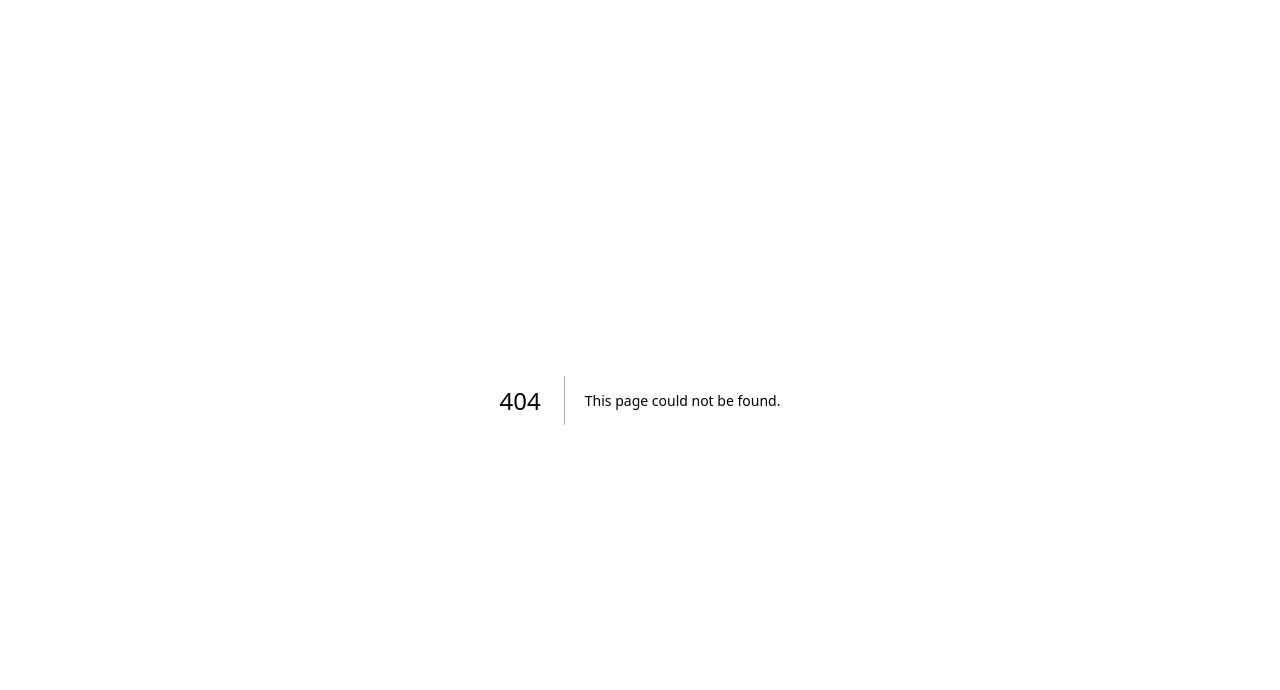
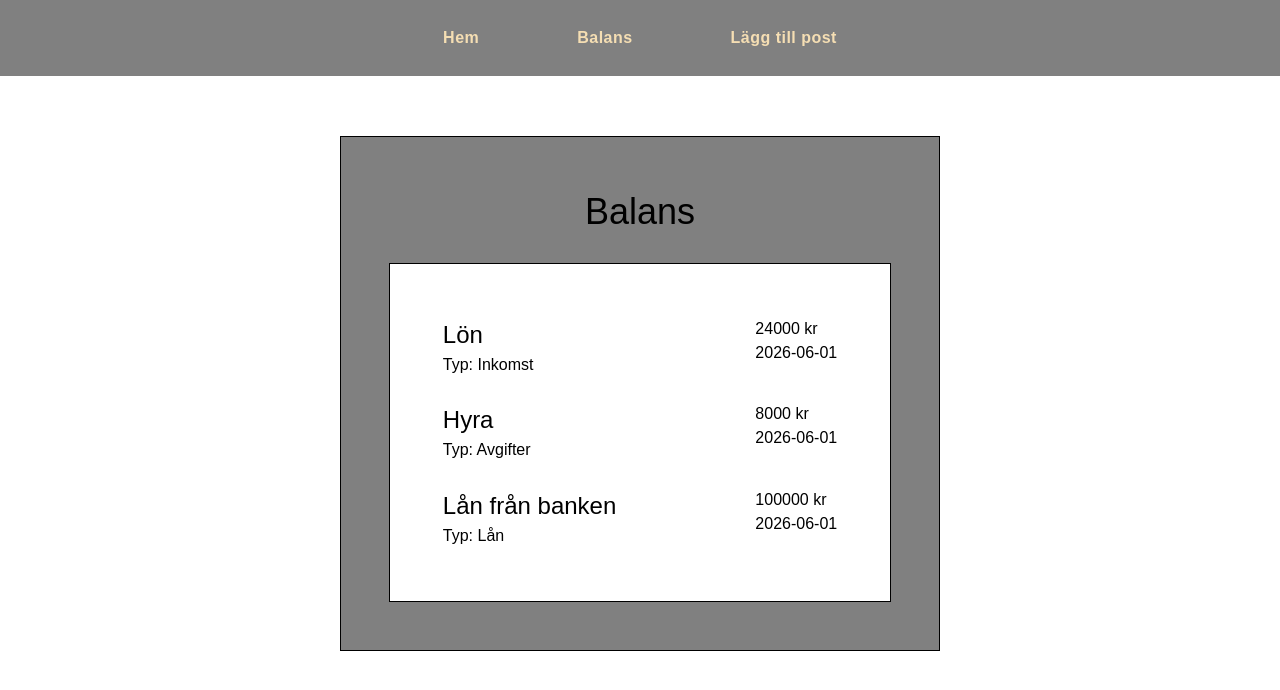
Before and after one commit to Orenji01/React_projekt, a Next.js app in the folder labb3reactnext/: page /balance in a window 1280 px wide. Before the commit this address had no page. Shown: the top 690 px of the page. Built offline with nearby package versions, Linux system fonts and the light colour scheme.

Commit message:
Added simple balance page and navbar

```diff
--- /dev/null
+++ b/labb3reactnext/app/balance/page.module.css
@@ -0,0 +1,46 @@
+.balanceContainer {
+    min-height: 800px;
+    padding-top: 60px;
+}
+
+.balanceCard {
+    max-width: 600px;
+    height: 90%;
+    min-height: 500px;
+    margin: 0 auto;
+    border: 1px solid black;
+    padding: 3rem;
+    background: grey;
+}
+
+.balanceList {
+    border: 1px solid black;
+    padding: 40px;
+    color: black;
+    background: white;
+}
+
+.balanceItem {
+    display: flex;
+    justify-content: space-between;
+    gap: 1rem;
+    background: white;
+    padding: 0.8rem;
+}
+
+.balanceItem h2 {
+    font-size: 24px;
+}
+
+.title {
+    text-align: center;
+    color: black;
+    padding-bottom: 24px;
+    font-weight: 500;
+    font-size: 36px;
+}
+
+.text {
+    text-align: center;
+    color: black;
+}
--- /dev/null
+++ b/labb3reactnext/app/balance/page.tsx
@@ -0,0 +1,64 @@
+import styles from "./page.module.css"
+
+interface BalanceItem {
+    id: number;
+    title: string;
+    type: "Inkomst" | "Avgifter" | "Lån" | "Sparande";
+    amount: number;
+    date: string;
+}
+
+const placeholderItems: BalanceItem[] = [
+    {
+        id: 1,
+        title: "Lön",
+        type: "Inkomst",
+        amount: 24000,
+        date: "2026-06-01"
+    },
+    {
+        id: 2,
+        title: "Hyra",
+        type: "Avgifter",
+        amount: 8000,
+        date: "2026-06-01"
+    },
+    {
+        id: 3,
+        title: "Lån från banken",
+        type: "Lån",
+        amount: 100000,
+        date: "2026-06-01"
+    }
+
+
+];
+
+export default function BalancePage() {
+    return (
+        <>
+            <section className={styles.balanceContainer}>
+                <div className={styles.balanceCard}>
+
+                    <h1 className={styles.title}>Balans</h1>
+
+                    <ul className={styles.balanceList}>
+                        {placeholderItems.map((item) => (
+                            <li key={item.id} className={styles.balanceItem}>
+                                <div>
+                                    <h2>{item.title}</h2>
+                                    <p>Typ: {item.type}</p>
+                                </div>
+
+                                <div>
+                                    <p>{item.amount} kr</p>
+                                    <p>{item.date}</p>
+                                </div>
+                            </li>
+                        ))}
+                    </ul>
+                </div>
+            </section>
+        </>
+    );
+}
--- /dev/null
+++ b/labb3reactnext/app/components/navbar.module.css
@@ -0,0 +1,41 @@
+.navbar {
+    width: 100%;
+    display: flex;
+    justify-content: center;
+    padding: 16px 24px ;
+    background: grey;
+    border-bottom: 1 px solid black;
+}
+
+.navbar ul {
+    display: flex;
+    align-items: center;
+    justify-content: center;
+    gap: 50px;
+    max-width: 1100px;
+    margin: 0 auto;
+    padding: 0;
+    list-style: none;
+}
+
+.navbar li {
+    margin: 0;
+}
+
+.navbar a {
+    display: flex;
+    align-items: center;
+    padding: 10px 24px;
+    text-decoration: none;
+    font-weight: 600;
+    letter-spacing: 0.03rem;
+    border-radius: 6px;
+    color: wheat;
+}
+
+.navbar a:hover {
+    color: black;
+    background: wheat;
+    border-bottom: wheat;
+    transition: 0.5s;
+}
--- /dev/null
+++ b/labb3reactnext/app/components/navbar.tsx
@@ -0,0 +1,24 @@
+import Link from "next/link"
+import styles from "./navbar.module.css"
+
+const Navbar = () => {
+    return (
+        <>
+        <nav className={styles.navbar}>
+            <ul>
+                <li>
+                    <Link href="/">Hem</Link>
+                </li>
+                <li>
+                    <Link href="balance">Balans</Link>
+                </li>
+                <li>
+                    <Link href="addTransaction">Lägg till post</Link>
+                </li>
+            </ul>
+        </nav>
+        </>
+    )
+}
+
+export default Navbar
--- a/labb3reactnext/app/layout.tsx
+++ b/labb3reactnext/app/layout.tsx
@@ -1,6 +1,7 @@
 import type { Metadata } from "next";
 import { Geist, Geist_Mono } from "next/font/google";
 import "./globals.css";
+import Navbar from "./components/navbar";
 
 const geistSans = Geist({
   variable: "--font-geist-sans",
@@ -27,7 +28,10 @@ export default function RootLayout({
       lang="en"
       className={`${geistSans.variable} ${geistMono.variable} h-full antialiased`}
     >
-      <body className="min-h-full flex flex-col">{children}</body>
+      <body className="min-h-full flex flex-col">
+        <Navbar/>
+        {children}
+        </body>
     </html>
   );
 }
```
